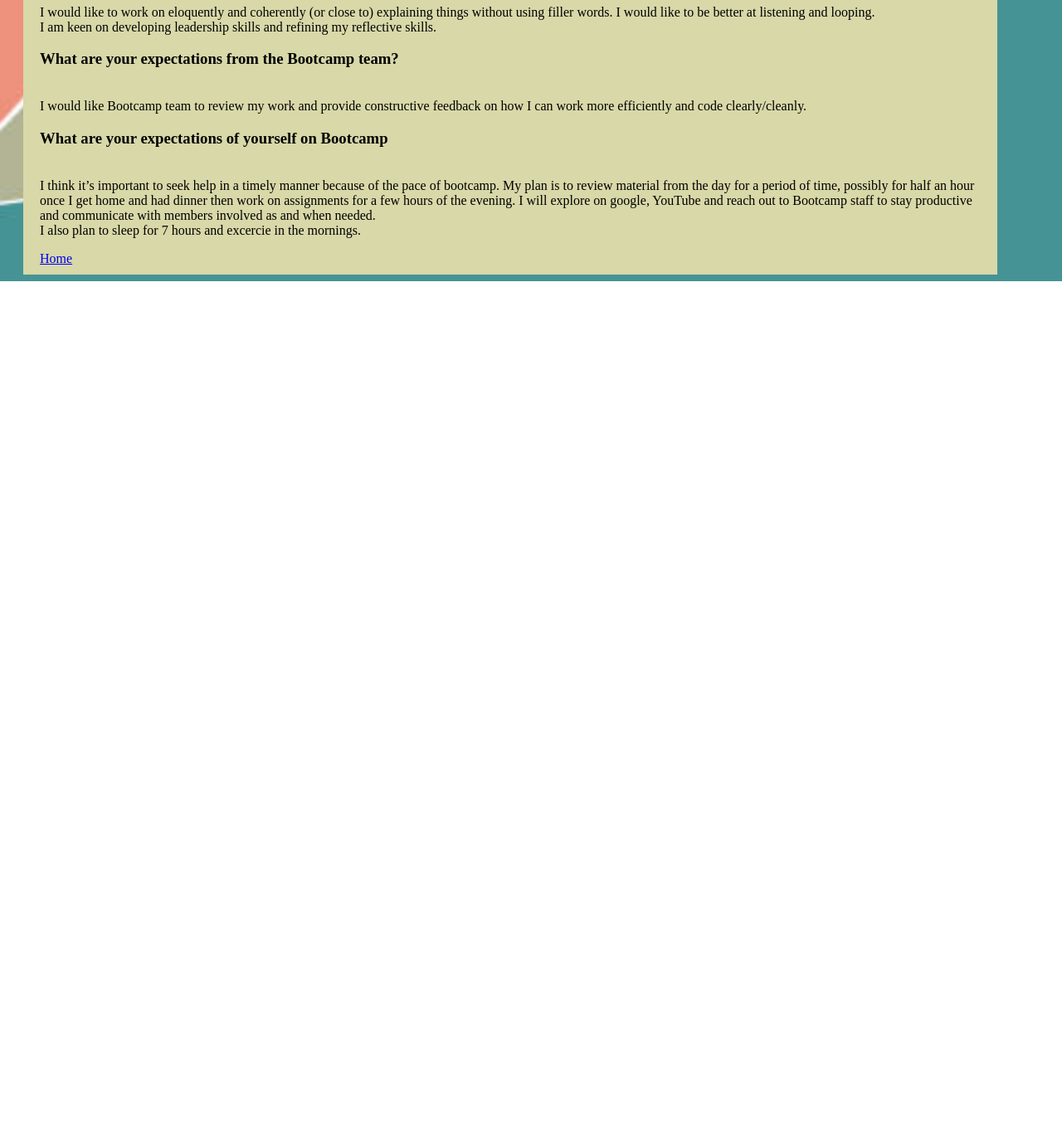
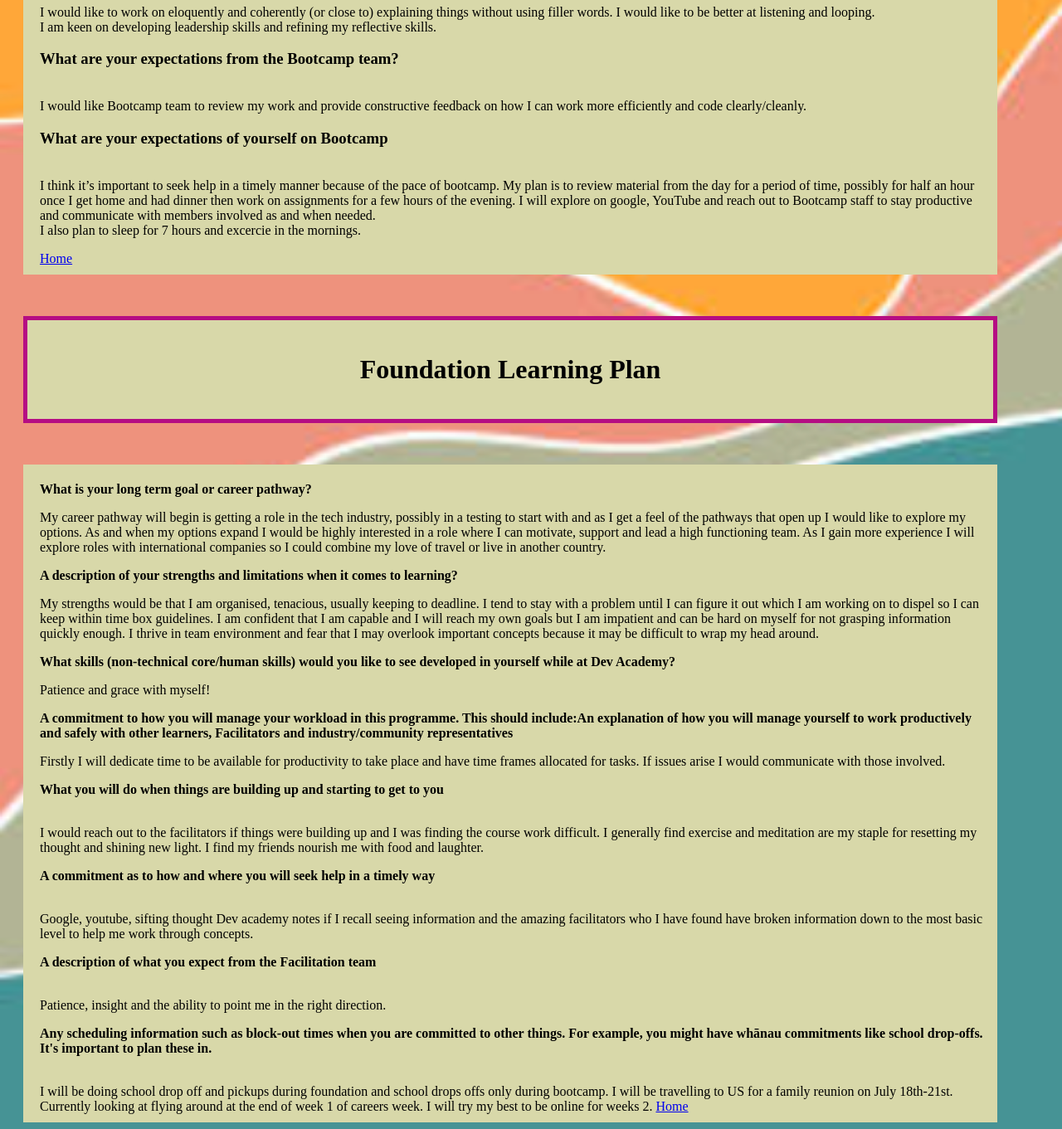
Before and after one commit to brindha-s-james/brindha-s-james.github.io, a plain HTML site: page blog/bootcamp-learning-plan.html in a window 1280 px wide. Shown: the part 701-2062 px from the top of the page at 83% size. Before the commit the page ends 1040 px from the top, so only its background shows below. Drawn offline with Linux system fonts and the light colour scheme.

Commit message:
add foundation learning plan below

```diff
--- a/blog/bootcamp-learning-plan.html
+++ b/blog/bootcamp-learning-plan.html
@@ -35,5 +35,81 @@
     </p>
     <a href="../index.html">Home</a>
 </div>
+
+
+  <div class="div-1"> <h1>Foundation Learning Plan </h1>
+  </div>
+  <div class="div2n3"><p class="aha"> What is your long term goal or career pathway?
+
+  </p>
+  My career pathway will begin is getting a role in the tech industry,
+  possibly in a testing to start with and as I get a feel of the pathways
+  that open up I would like to explore my options. As and when my options expand
+  I would be highly interested in a role where I can motivate, support and lead a
+  high functioning team. As I gain more experience I will explore roles with international
+  companies so I could combine my love of travel or live in another country.
+
+
+
+  <p class="aha">A description of your strengths and limitations when it comes to learning?</p>
+  My strengths would be that I am organised, tenacious, usually keeping to deadline.
+  I tend to stay with a problem until I can figure it out which I am working on to dispel so
+  I can keep within time box guidelines. I am confident that I am capable and I will reach my
+  own goals but I am impatient and can be hard on myself for not grasping information quickly enough.
+  I thrive in team environment and fear that I may overlook important concepts because it
+  may be difficult to wrap my head around.
+
+
+
+
+  <p class="aha">What skills (non-technical core/human skills) would you like to see developed
+  in yourself while at Dev Academy?</p>
+  Patience and grace with myself!
+
+
+
+  <p class="aha">A commitment to how you will manage your workload in this programme.
+  This should include:</b>An explanation of how you will manage yourself to work productively
+   and safely with other learners,
+  Facilitators and industry/community representatives
+  </p>
+  Firstly I will dedicate time to be available for productivity
+  to take place and have time frames allocated for tasks.
+  If issues arise I would communicate with those involved.
+
+
+  <p class="aha">What you will do when things are building up and starting to get to you
+  </p>
+
+  </br>I would reach out to the facilitators if  things were building up and
+  I was finding the course work difficult. I generally find exercise and meditation
+  are my staple for resetting my thought and shining new light. I find my friends nourish me with food and laughter.
+
+
+  <p class="aha">A commitment as to how and where you will seek help in a timely way
+  </p>
+  </br>Google, youtube, sifting thought Dev academy notes if I recall seeing
+  information and the amazing facilitators who I have found have broken information
+  down to the most basic level to help me work through concepts.
+
+
+  <p class="aha">A description of what you expect from the Facilitation team
+  </p>
+  </br>Patience, insight and the ability to point me in the right direction.
+
+
+
+  <p class="aha">Any scheduling information such as block-out times when you
+
+  are committed to other things. For example, you might have whānau commitments
+  like school drop-offs. It's important to plan these in.
+  </p>
+  </br>I will be doing school drop off and pickups during foundation and
+  school drops offs only during bootcamp. I will be travelling to US for a
+  family reunion on July 18th-21st. Currently looking at flying around at the
+  end of week 1 of careers week. I will try my best to be online for weeks 2.
+  <a href="../index.html">Home</a>
+</div>
+
 </body>
 </html>
```
